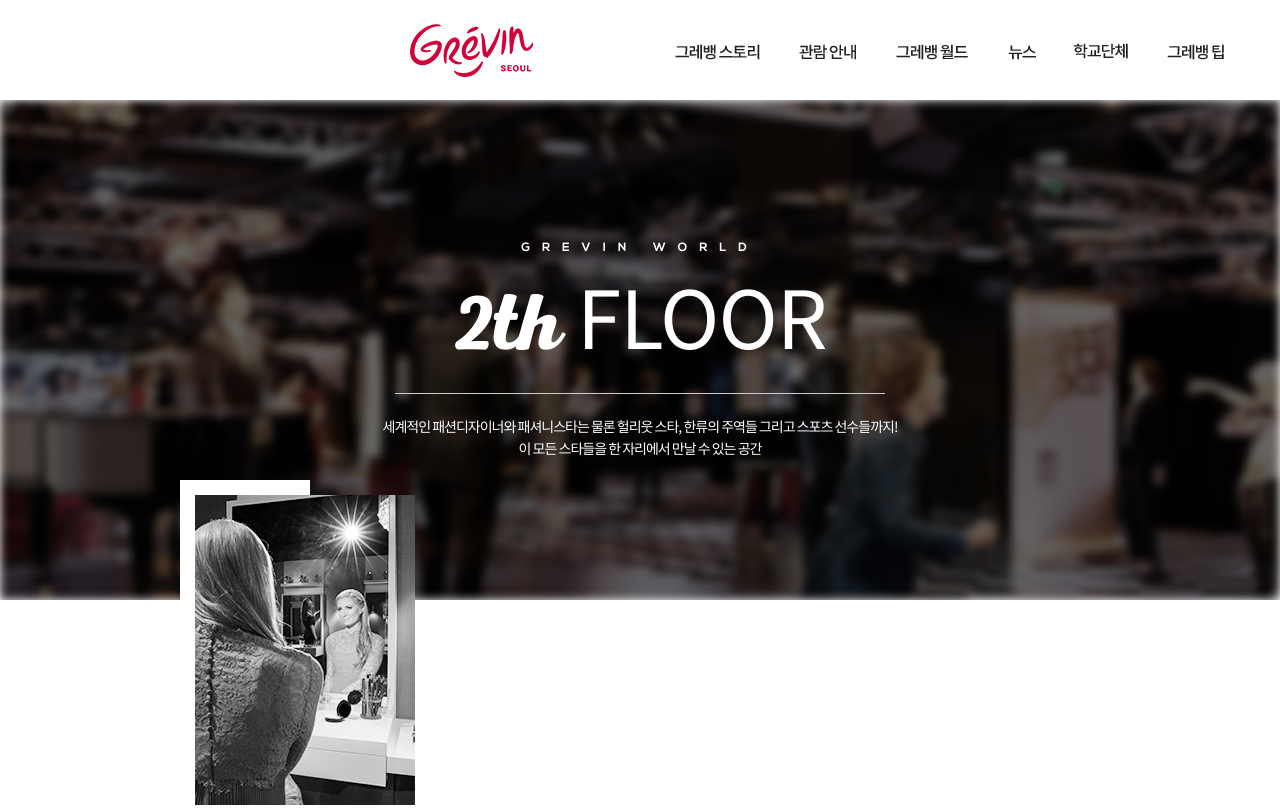
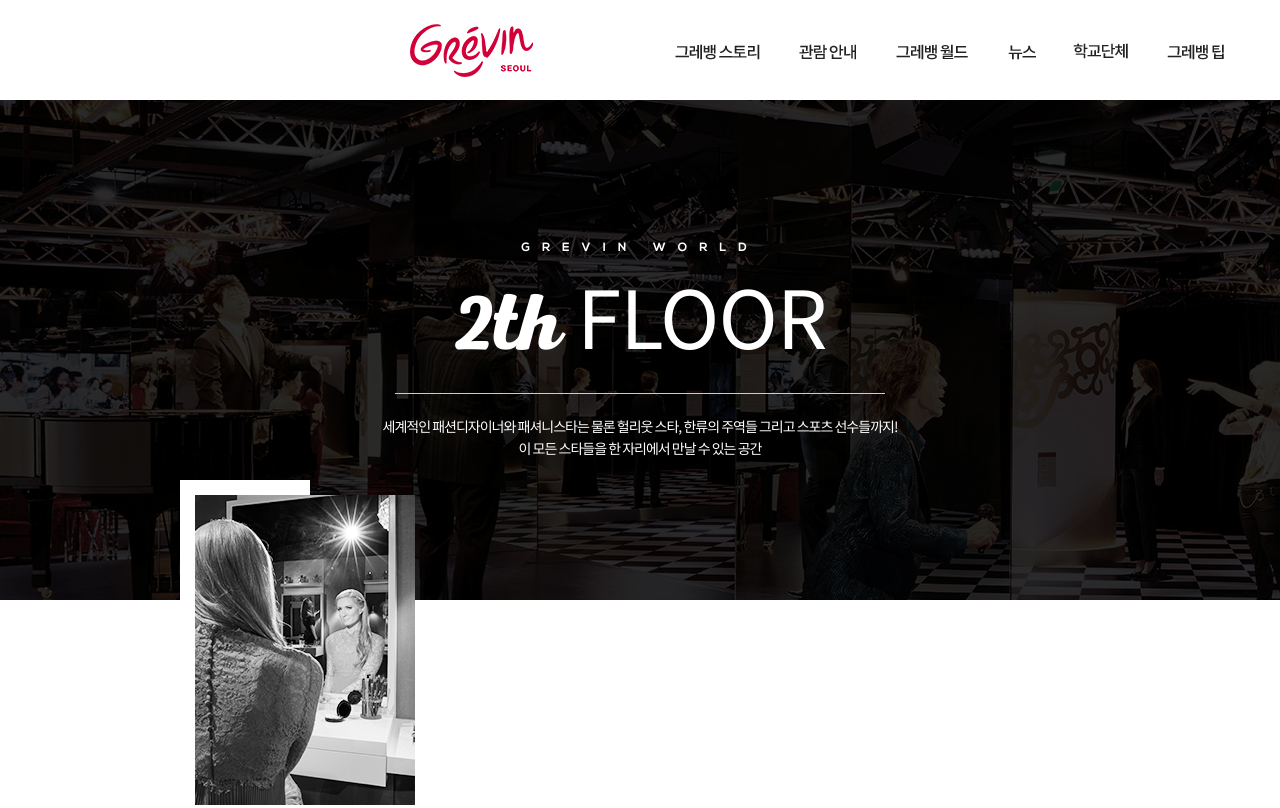
Before and after one commit to kibaeksa/grevin, a website: page page/info/floor-2F.html in a window 1280 px wide. Shown: the top 808 px of the page. Drawn offline with Linux system fonts and the light colour scheme.

Commit message:
20170420 - am

```diff
--- a/page/info/floor-2F.html
+++ b/page/info/floor-2F.html
@@ -21,7 +21,8 @@
 
         if($(this).scrollTop() >= 100){
             $('.title-floor').animate({height: "500px"});
-            $('.title-floor').find('.blur').css('filter','blur(5px)');
+            $('.title-floor').find('.mask').css('filter','brightness(0.4)');
+            $('.title-floor').find('.title-text').css('opacity','1');
         }
 
       });
@@ -40,7 +41,7 @@
             <div id="contents">
                 <!-- 배너형 타이틀 start -->
                 <div class="title-floor">
-                    <div class="blur">tttttt</div>
+                    <div class="mask"></div>
                     <div class="title-text">
                        <h2>GREVIN WORLD</h2>
                        <h1><strong>2th</strong> FLOOR</h1>
--- a/sass/style.scss
+++ b/sass/style.scss
@@ -152,7 +152,7 @@
         height: 900px;
 
         text-align: center;
-        .blur{
+        .mask{
             position:absolute;
             top: 0;
             left: 0;
@@ -163,15 +163,17 @@
             background: $url_18 no-repeat;
             background-position: left top;
             background-size: auto;
-            filter: blur(0);
+            filter: brightness(1);
             z-index: -1;
+            transition: .4s;
         }
         .title-text {
             display: table-cell;
             color: $white;
             text-align: center;
             vertical-align: middle;
-
+            transition: 1s;
+            opacity: 0;
             h1 {
                 font-size: 80px;
                 font-weight: normal;
```
Also changed, not shown: css/style.css.
